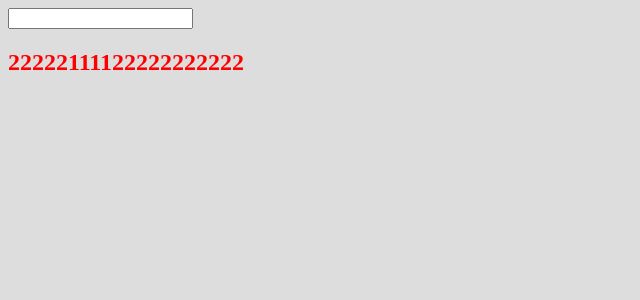
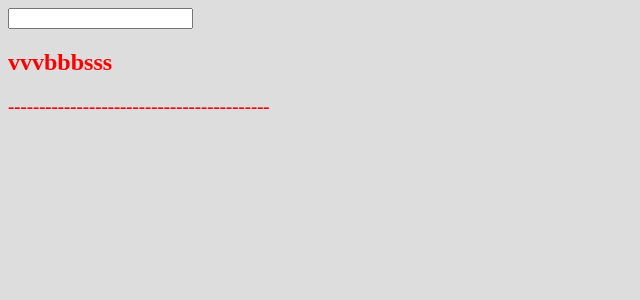
Before and after one commit to xianjiezh/webpack-react, a React app: page / in a window 1280 px wide. Shown: the top 300 px of the page, without its empty margins (0-640 px from the left). Built offline with nearby package versions, Linux system fonts and the light colour scheme.

Commit message:
事实证明react hot loader 是没用的 删除了

```diff
--- a/package.json
+++ b/package.json
@@ -18,7 +18,6 @@
     "babel-loader": "8",
     "css-loader": "^2.1.0",
     "html-webpack-plugin": "^3.2.0",
-    "react-hot-loader": "^4.7.1",
     "style-loader": "^0.23.1",
     "uglifyjs-webpack-plugin": "^2.1.1",
     "webpack": "^4.29.4",
--- a/src/App.js
+++ b/src/App.js
@@ -23,7 +23,8 @@ class App extends React.Component {
       <div>
         <input onInput={this.change}/>
         <div>{this.state.name}</div>
-        <h2>22222111122222222222</h2>
+        <h2>vvvbbbsss</h2>
+        <h3>------------------------------------------</h3>
       </div>
     )
   }
--- a/src/index.js
+++ b/src/index.js
@@ -1,14 +1,9 @@
 
 import React from 'react'
 import { render } from 'react-dom'
-import { setConfig } from 'react-hot-loader'
 
 import App from './App.js'
 import './index.css'
-setConfig({
-  ignoreSFC: true,
-  pureRender: true,
-})
 
 render(<App/>, document.getElementById('root'))
 
```
Also changed, not shown: .babelrc, 1 other file (tests, documents, lock files or other folders).
